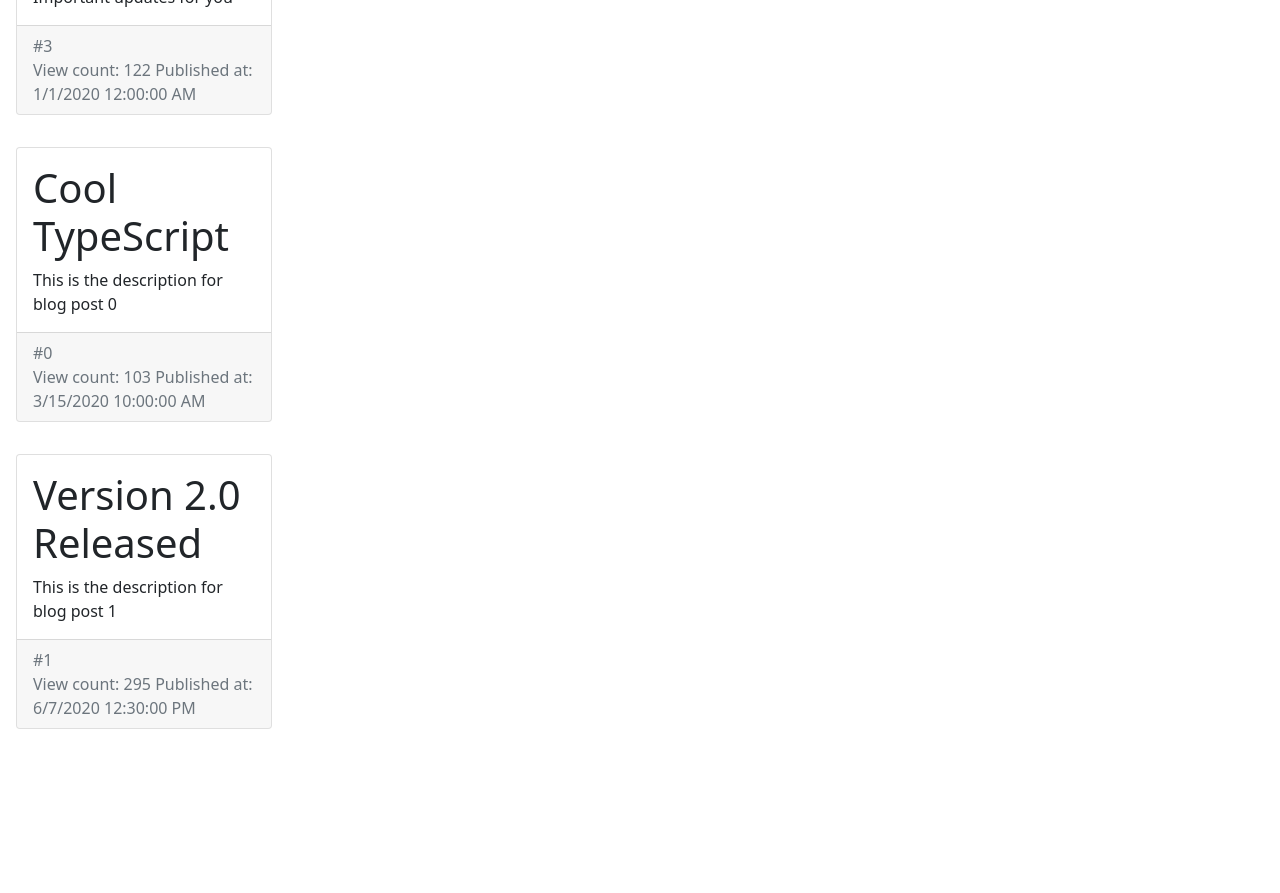
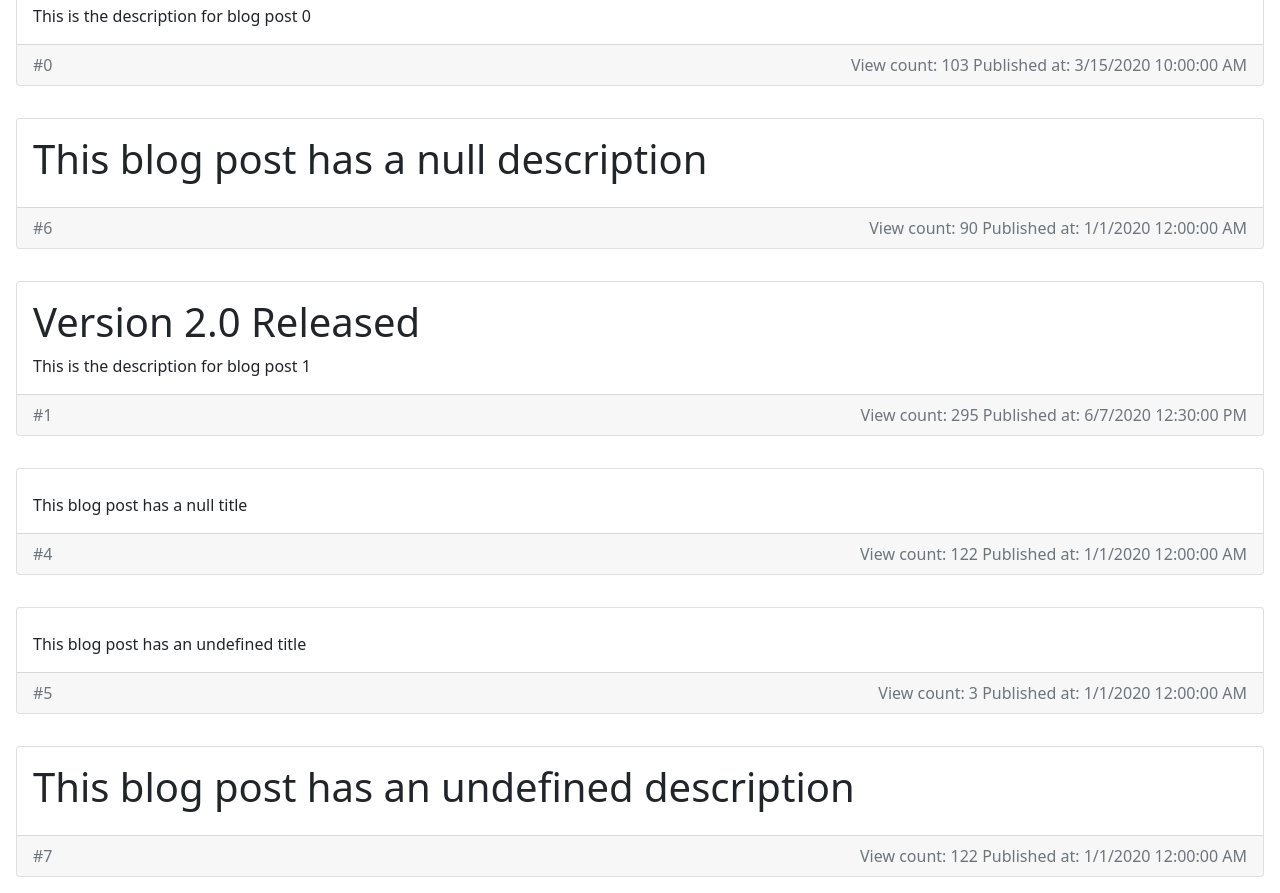
Before and after one commit to bdushimi/typescript-projects, a React (Create React App) app in the folder generic-search-sort-filter/: page / in a window 1280 px wide. Shown: the part 900-1793 px from the top of the page. Before the commit the page ends 1645 px from the top, so only its background shows below. Built offline with nearby package versions, Linux system fonts and the light colour scheme.

Commit message:
Allows checking if contents of filtering key are provided

```diff
--- a/generic-search-sort-filter/src/components/Filters.tsx
+++ b/generic-search-sort-filter/src/components/Filters.tsx
@@ -63,7 +63,7 @@ export function Filters<T>(props: IFiltersProps<T>) {
               )}
               className="m-1 ml-3"
             />
-            <label htmlFor={`${key}-true`}>'{key}' is truthy</label>
+            <label htmlFor={`${key}-true`}>'{key}' is provided</label>
             <input
               type="checkbox"
               id={`${key}-false`}
@@ -81,7 +81,7 @@ export function Filters<T>(props: IFiltersProps<T>) {
               )}
               className="m-1 ml-3"
             />
-            <label htmlFor={`${key}-false`}>'{key}' is falsy</label>
+            <label htmlFor={`${key}-false`}>'{key}' is not provided</label>
             <br />
           </Fragment>
         );
--- a/generic-search-sort-filter/src/components/renderers/BlogPostRenderer.tsx
+++ b/generic-search-sort-filter/src/components/renderers/BlogPostRenderer.tsx
@@ -17,7 +17,7 @@ export function BlogPostRenderer(props: IBlogPost) {
   const formattedDate = tryFormatDate();
 
   return (
-    <div className="col-12 p-3" style={{width: '18rem'}}>
+    <div className="col-12 p-3">
       <div className="card">
         <div className="card-body">
           <h1 className="card-title">{title}</h1>
--- a/generic-search-sort-filter/src/components/renderers/ImagePostRenderer.tsx
+++ b/generic-search-sort-filter/src/components/renderers/ImagePostRenderer.tsx
@@ -17,9 +17,13 @@ export function ImagePostRenderer(props: IImagePost) {
   const formattedDate = tryFormatDate();
 
   return (
-    <div className="col-12 p-3" style={{width: '18rem'}}>
+    <div className="col-12 p-3">
       <div className="card">
-        <img src={imageUrl} className="card-img-top" alt={caption} />
+        <img
+          src={imageUrl}
+          className="card-img-top"
+          alt={caption ? caption : 'caption is not available'}
+        />
         <div className="card-body">
           <h1 className="card-title">{caption}</h1>
           <p className="card-text">Comments:</p>
--- a/generic-search-sort-filter/src/interfaces/IBlogPost.ts
+++ b/generic-search-sort-filter/src/interfaces/IBlogPost.ts
@@ -1,7 +1,7 @@
 export interface IBlogPost {
   id: number;
-  title: string;
-  description: string;
+  title: string | null | undefined;
+  description: string | undefined | null;
   viewCount: number;
   publishedAt: string;
 }
--- a/generic-search-sort-filter/src/interfaces/IImagePost.ts
+++ b/generic-search-sort-filter/src/interfaces/IImagePost.ts
@@ -1,7 +1,7 @@
 export interface IImagePost {
   id: number;
   imageUrl: string;
-  caption: string;
+  caption: string | null | undefined;
   comments: Array<string>;
   publishedAt: string;
 }
--- a/generic-search-sort-filter/src/mock-data/blogPosts.ts
+++ b/generic-search-sort-filter/src/mock-data/blogPosts.ts
@@ -29,4 +29,32 @@ export const blogPosts: Array<IBlogPost> = [
     viewCount: 122,
     publishedAt: '2020-01-01T00:00:00.000Z',
   },
+  {
+    id: 4,
+    title: null,
+    description: 'This blog post has a null title',
+    viewCount: 122,
+    publishedAt: '2020-01-01T00:00:00.000Z',
+  },
+  {
+    id: 5,
+    title: undefined,
+    description: 'This blog post has an undefined title',
+    viewCount: 3,
+    publishedAt: '2020-01-01T00:00:00.000Z',
+  },
+  {
+    id: 6,
+    title: 'This blog post has a null description',
+    description: null,
+    viewCount: 90,
+    publishedAt: '2020-01-01T00:00:00.000Z',
+  },
+  {
+    id: 7,
+    title: 'This blog post has an undefined description',
+    description: undefined,
+    viewCount: 122,
+    publishedAt: '2020-01-01T00:00:00.000Z',
+  },
 ];
--- a/generic-search-sort-filter/src/mock-data/imagePosts.ts
+++ b/generic-search-sort-filter/src/mock-data/imagePosts.ts
@@ -34,4 +34,11 @@ export const imagePosts: Array<IImagePost> = [
     comments: ['Just perfect!', 'Amazing vibes!'],
     publishedAt: '2020-01-01T00:00:00.000Z',
   },
+  {
+    id: 4,
+    imageUrl: 'https://picsum.photos/id/4/300/300',
+    caption: null,
+    comments: ['Just perfect!', 'Amazing vibes!'],
+    publishedAt: '2020-01-01T00:00:00.000Z',
+  },
 ];
```
